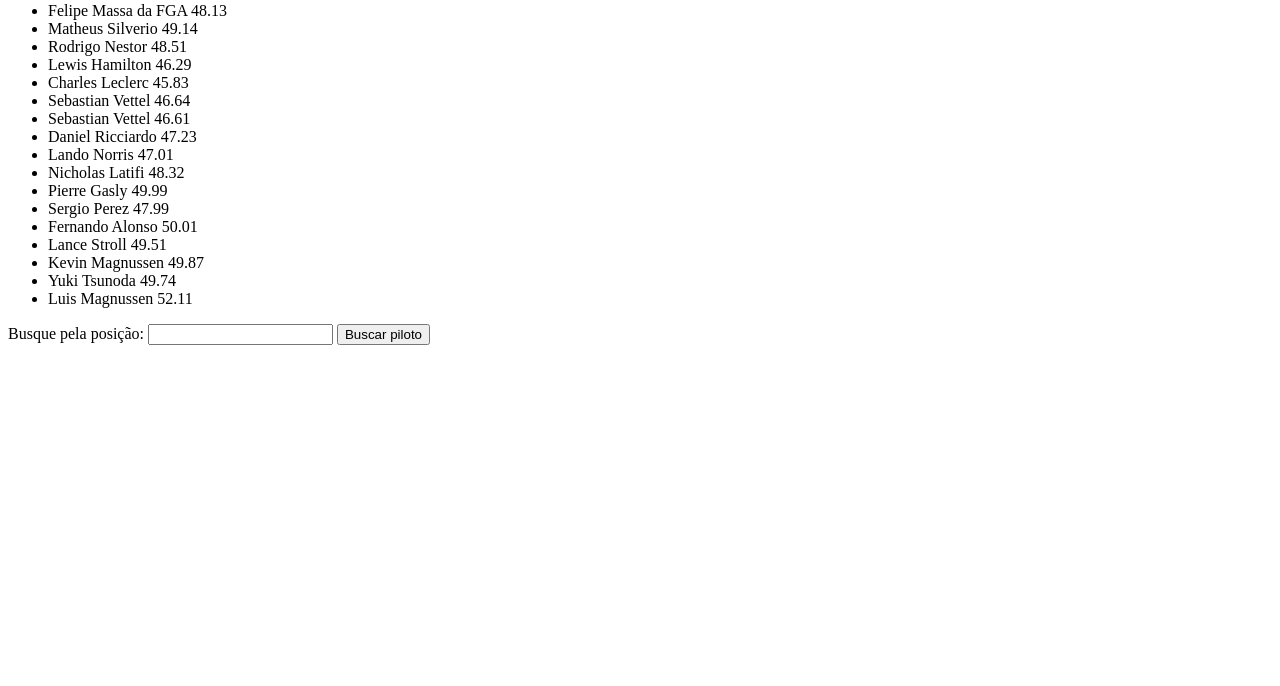
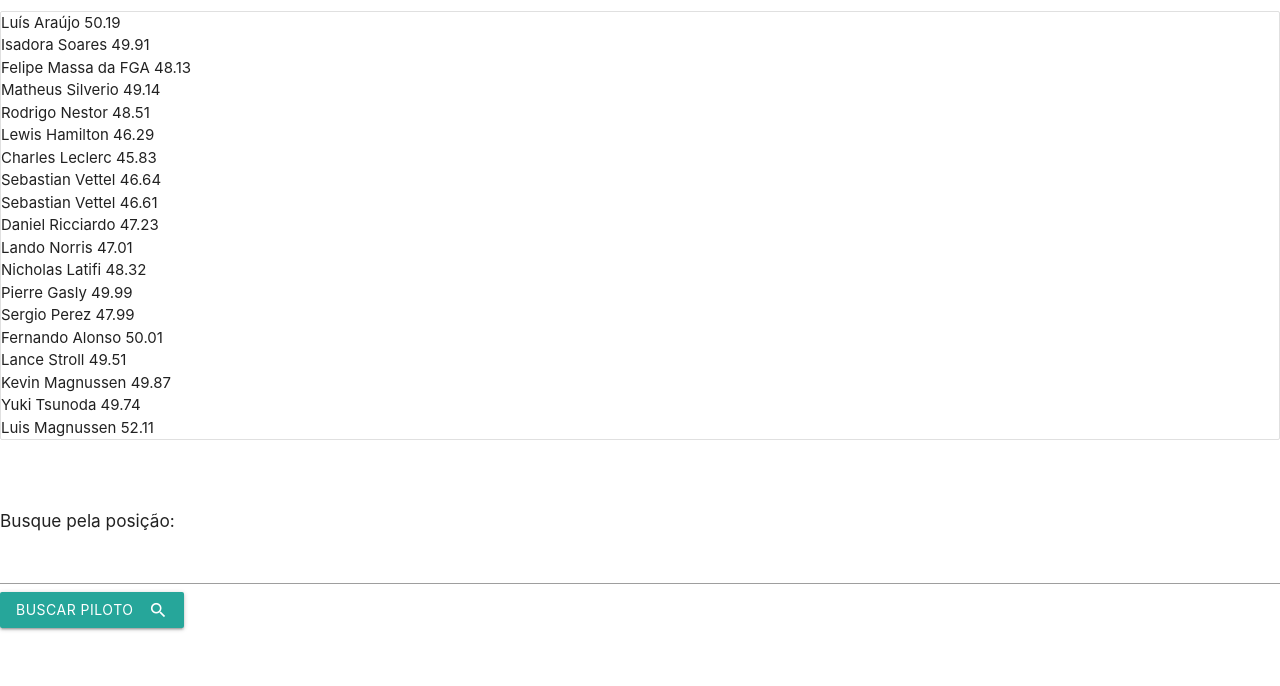
Before and after one commit to projeto-de-algoritmos/D-C_KartFGA, a plain HTML site: page index.html in a window 1280 px wide. Shown: the part 114-800 px from the top of the page. Drawn offline with nearby package versions, Linux system fonts and the light colour scheme.

Commit message:
feat: add materialize css and material icons
Co-authored-by: Luís Furtado <luiscesm1@gmail.com>

```diff
--- a/index.html
+++ b/index.html
@@ -1,22 +1,38 @@
 <!DOCTYPE html>
 <html lang="en">
   <head>
-    <meta charset="UTF-8">
-    <meta http-equiv="X-UA-Compatible" content="IE=edge">
-    <meta name="viewport" content="width=device-width, initial-scale=1.0">
+    <meta charset="UTF-8" />
+    <meta http-equiv="X-UA-Compatible" content="IE=edge" />
+    <meta name="viewport" content="width=device-width, initial-scale=1.0" />
     <title>FGA Kart - Classificatórias</title>
-    <link href="https://fonts.googleapis.com/css2?family=Archivo:wght@400;700&amp;family=Poppins:wght@400;600&amp;display=swap" rel="stylesheet" />
-    <link rel="stylesheet" href="styles.css">
-
+    <link
+      href="https://fonts.googleapis.com/css2?family=Archivo:wght@400;700&amp;family=Poppins:wght@400;600&amp;display=swap"
+      rel="stylesheet"
+    />
+    <link rel="stylesheet" href="styles.css" />
+    <link
+      rel="stylesheet"
+      href="https://cdnjs.cloudflare.com/ajax/libs/materialize/0.98.0/css/materialize.min.css"
+    />
+    <link
+      href="https://fonts.googleapis.com/icon?family=Material+Icons"
+      rel="stylesheet"
+    />
   </head>
   <body>
-    <h1>FGA Kart - Classificatórias</h1>
-        <ul id="lista-pilotos"></ul>
+    <h3>FGA Kart - Classificatórias</h3>
+    <br />
+    <ul id="lista-pilotos" class="collection with-header"></ul>
+    <br />
+    <br />
 
     <div class="form">
-        <label>Busque pela posição:</label>
-        <input id="input-posicao" type="text">
-        <button id="button-busca-piloto">Buscar piloto</button>
+      <h6>Busque pela posição:</h6>
+      <input id="input-posicao" type="number" />
+      <a class="waves-effect btn" id="button-busca-piloto">
+        <i class="material-icons right">search</i>
+        Buscar piloto</a
+      >
 
       <div id="result"></div>
     </div>
```
Lines whose indentation alone changed are shown as unchanged.
